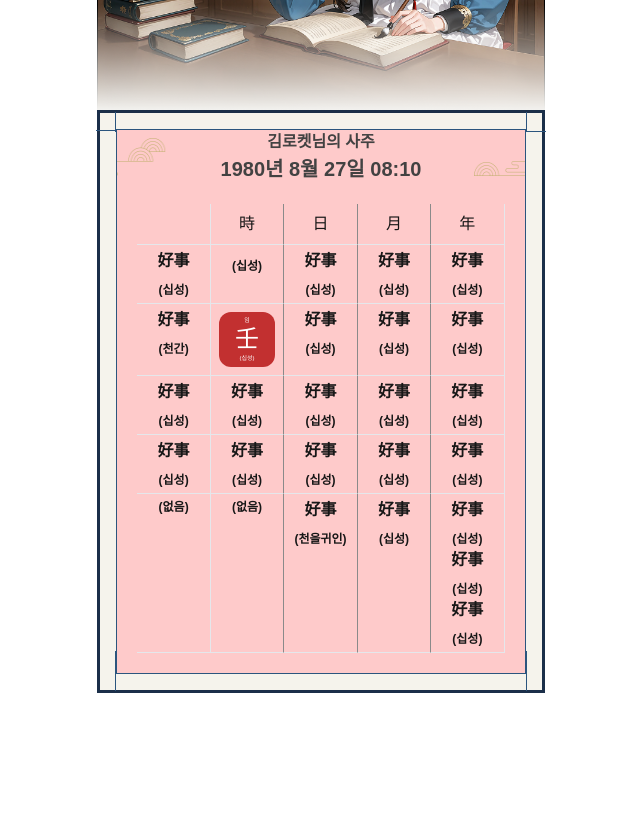
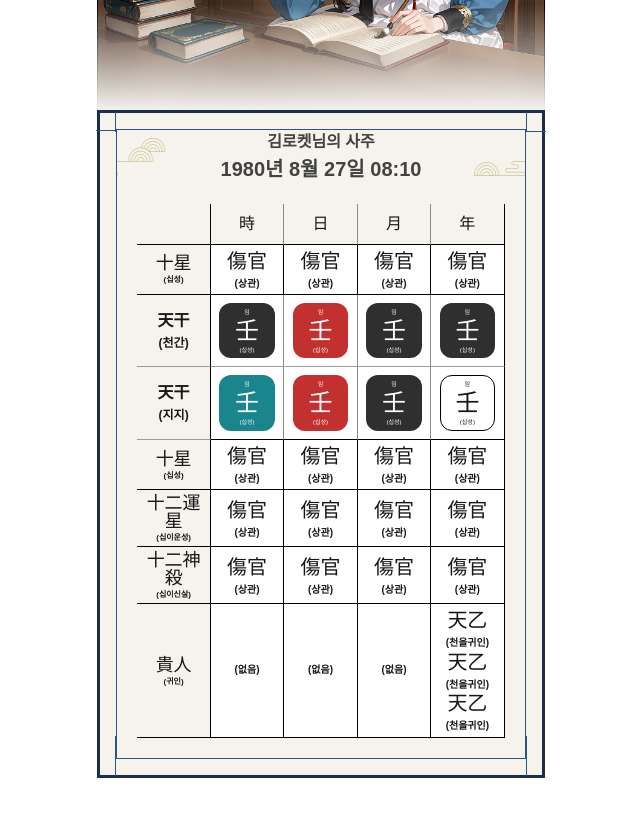
Before and after one commit to JJQKR/rocket, a Next.js app: page /chapter_1 in a window 1280 px wide. Shown: the part 1740-2556 px from the top of the page, without its empty margins (319-959 px from the left). Before the commit the page ends 2473 px from the top, so only its background shows below. Built offline with nearby package versions, Linux system fonts and the light colour scheme.

Commit message:
사주표 한자부분 임시완성

```diff
--- a/src/components/common/SajuTable.jsx
+++ b/src/components/common/SajuTable.jsx
@@ -1,12 +1,4 @@
 import React from "react";
-
-// 더미 사주 데이터
-// const dummySajuData = {
-//   si: { cheongan: "甲", jiji: "子" },
-//   il: { cheongan: "乙", jiji: "丑" },
-//   wol: { cheongan: "丙", jiji: "寅" },
-//   nyeon: { cheongan: "丁", jiji: "卯" },
-// };
 
 const SajuTable = () => {
   return (
@@ -19,7 +11,7 @@ const SajuTable = () => {
         <div className="absolute top-[2.4px] right-[-0.9px] border-b-[1px] w-[20px] h-[20px] border-[#2B557E]"></div>
       </div>
       <div className="border-[3px] border-[#1B2F49] p-4 ">
-        <div className="border-[#2B557E] border-[1px] bg-red-200">
+        <div className="border-[#2B557E] border-[1px]">
           <div className="saju_title grid grid-cols-[1fr,6fr,1fr]">
             <div className="flex items-center justify-left">
               <img
@@ -49,144 +41,222 @@ const SajuTable = () => {
           <div className="w-[90%] mx-auto my-5">
             {/* 헤더 행 */}
             <div className="header-row grid grid-cols-5">
-              <div className="border-b-[1.05px] border-r-[1.05px] border-b-black border-r-black p-2"></div>
-              <div className="border-b-[1.05px] border-r-[0.49px] border-b-black border-r-gray-medium p-2  text-center font-medium">
+              <div className="border-b-[1.05px] border-r-[1.05px] border-b-black-dark border-r-black-dark p-2"></div>
+              <div className="border-b-[1.05px] border-r-[0.49px] border-b-black-dark border-r-gray-medium p-2 text-center font-medium">
                 時
               </div>
-              <div className="border-b-[1.05px] border-r-[0.49px] border-b-black border-r-gray-medium p-2  text-center font-medium">
+              <div className="border-b-[1.05px] border-r-[0.49px] border-b-black-dark border-r-gray-medium p-2  text-center font-medium">
                 日
               </div>
-              <div className="border-b-[1.05px] border-r-[0.49px] border-b-black border-r-gray-medium p-2  text-center font-medium">
+              <div className="border-b-[1.05px] border-r-[0.49px] border-b-black-dark border-r-gray-medium p-2  text-center font-medium">
                 月
               </div>
-              <div className="border-b-[1.05px] border-r-[1.05px] border-b-black p-2 text-center font-medium">
+              <div className="border-b-[1.05px] border-r-[1.05px] border-b-black-dark  border-r-black-dark p-2 text-center font-medium">
                 年
               </div>
             </div>
-
             {/* 첫 번째 행 */}
             <div className="basic-row grid grid-cols-5">
-              <div className="border-b-[1.05px] border-r-[1.05px] border-b-black border-r-black p-1">
-                <p className="font-bold text-center pb-1 mb-1">好事</p>
-                <p className="text-sm text-center font-bold">(십성)</p>
+              <div className="border-b-[1.05px] text-center flex flex-col items-center justify-center border-r-[1.05px] border-b-black-dark border-r-black-dark p-1 leading-none">
+                <p className="font-normal text-xl text-center mb-1">十星</p>
+                <p className="font-bold text-2xs text-center">(십성)</p>
               </div>
-              <div className="border-b-[1.05px] border-r-[0.49px] border-b-black border-r-gray-medium p-1">
-                <p className="font-bold text-center pb-1 mb-1"></p>
-                <p className="text-sm text-center font-bold">(십성)</p>
+              <div className="border-b-[1.05px] bg-white border-r-[0.49px] text-center flex flex-col items-center justify-center border-b-black-dark border-r-black-dark p-1 leading-tight">
+                <p className="font-normal text-2xl text-center mb-1">傷官</p>
+                <p className="font-bold text-xs text-center">(상관)</p>
               </div>
-              <div className="border-b-[1.05px] border-r-[0.49px] border-b-black border-r-gray-medium p-1">
-                <p className="font-bold text-center pb-1 mb-1">好事</p>
-                <p className="text-sm text-center font-bold">(십성)</p>
+              <div className="border-b-[1.05px] bg-white border-r-[0.49px] text-center flex flex-col items-center justify-center border-b-black-dark border-r-black-dark p-1 leading-tight">
+                <p className="font-normal text-2xl text-center mb-1">傷官</p>
+                <p className="font-bold text-xs text-center">(상관)</p>
               </div>
-              <div className="border-b-[1.05px] border-r-[0.49px] border-b-black border-r-gray-medium p-1">
-                <p className="font-bold text-center pb-1 mb-1">好事</p>
-                <p className="text-sm text-center font-bold">(십성)</p>
+              <div className="border-b-[1.05px] bg-white border-r-[0.49px] text-center flex flex-col items-center justify-center border-b-black-dark border-r-black-dark p-1 leading-tight">
+                <p className="font-normal text-2xl text-center mb-1">傷官</p>
+                <p className="font-bold text-xs text-center">(상관)</p>
               </div>
-              <div className="border-b-[1.05px] border-r-[1.05px] border-b-black p-1">
-                <p className="font-bold text-center pb-1 mb-1">好事</p>
-                <p className="text-sm text-center font-bold">(십성)</p>
+              <div className="border-b-[1.05px] bg-white border-r-[0.49px] text-center flex flex-col items-center justify-center border-b-black-dark border-r-black-dark p-1 leading-tight">
+                <p className="font-normal text-2xl text-center mb-1">傷官</p>
+                <p className="font-bold text-xs text-center">(상관)</p>
               </div>
             </div>
             {/* 천간행 */}
             <div className="basic-row grid grid-cols-5">
-              <div className="border-b-[1.05px] border-r-[1.05px] border-b-black border-r-black p-1">
-                <p className="font-bold text-center pb-1 mb-1">好事</p>
+              <div className="border-b-[1.05px] text-center flex flex-col items-center justify-center leading-none border-r-[1.05px] border-b-gray-light border-r-black-dark p-1">
+                <p className="font-bold text-center pb-1 mb-1">天干</p>
                 <p className="text-sm text-center font-bold">(천간)</p>
               </div>
-              <div className="border-b-[1.05px] border-r-[0.49px] border-b-black border-r-gray-medium p-2 flex items-center justify-center">
-                <div className="color-container p-2 rounded-xl flex flex-col text-white justify-center items-center w-[55.45px] h-[55.45px] bg-red-medium">
-                  <p className="text-center font-normal text-2xs mb-1 leading-none">
-                    임
-                  </p>
-                  <p className="text-center font-normal text-3xl leading-none">
-                    壬
-                  </p>
-                  <p className="text-center font-normal text-2xs mt-1 leading-none">
+              <div className="border-b-[1.05px] bg-white border-r-[0.49px] border-b-gray-light border-r-gray-medium p-2 flex items-center justify-center">
+                <div className="color-container p-2 leading-none rounded-xl flex flex-col text-white justify-center items-center w-[55.45px] h-[55.45px] bg-black-medium">
+                  <p className="text-center font-normal text-3xs mb-1">임</p>
+                  <p className="text-center font-normal text-3xl ">壬</p>
+                  <p className="text-center font-normal text-3xs mt-1">
                     (십성)
                   </p>
                 </div>
               </div>
-              <div className="border-b-[1.05px] border-r-[0.49px] border-b-black border-r-gray-medium p-1">
-                <p className="font-bold text-center pb-1 mb-1">好事</p>
-                <p className="text-sm text-center font-bold">(십성)</p>
+              <div className="border-b-[1.05px] bg-white border-r-[0.49px] border-b-gray-light border-r-gray-medium p-2 flex items-center justify-center">
+                <div className="color-container p-2 leading-none rounded-xl flex flex-col text-white justify-center items-center w-[55.45px] h-[55.45px] bg-red-medium">
+                  <p className="text-center font-normal text-3xs mb-1">임</p>
+                  <p className="text-center font-normal text-3xl ">壬</p>
+                  <p className="text-center font-normal text-3xs mt-1">
+                    (십성)
+                  </p>
+                </div>
               </div>
-              <div className="border-b-[1.05px] border-r-[0.49px] border-b-black border-r-gray-medium p-1">
-                <p className="font-bold text-center pb-1 mb-1">好事</p>
-                <p className="text-sm text-center font-bold">(십성)</p>
+              <div className="border-b-[1.05px] bg-white border-r-[0.49px] border-b-gray-light border-r-gray-medium p-2 flex items-center justify-center">
+                <div className="color-container p-2 leading-none rounded-xl flex flex-col text-white justify-center items-center w-[55.45px] h-[55.45px] bg-black-medium">
+                  <p className="text-center font-normal text-3xs mb-1">임</p>
+                  <p className="text-center font-normal text-3xl ">壬</p>
+                  <p className="text-center font-normal text-3xs mt-1">
+                    (십성)
+                  </p>
+                </div>
               </div>
-              <div className="border-b-[1.05px] border-r-[1.05px] border-b-black p-1">
-                <p className="font-bold text-center pb-1 mb-1">好事</p>
-                <p className="text-sm text-center font-bold">(십성)</p>
+              <div className="border-b-[1.05px] bg-white border-r-[0.49px] border-b-gray-light border-r-black-dark p-2 flex items-center justify-center">
+                <div className="color-container p-2 leading-none rounded-xl flex flex-col text-white justify-center items-center w-[55.45px] h-[55.45px] bg-black-medium">
+                  <p className="text-center font-normal text-3xs mb-1">임</p>
+                  <p className="text-center font-normal text-3xl ">壬</p>
+                  <p className="text-center font-normal text-3xs mt-1">
+                    (십성)
+                  </p>
+                </div>
+              </div>
+            </div>
+            {/* 지지행 */}
+            <div className="basic-row grid grid-cols-5">
+              <div className="border-b-[1.05px] text-center flex flex-col items-center justify-center leading-none border-r-[1.05px] border-b-gray-light border-r-black-dark p-1">
+                <p className="font-bold text-center pb-1 mb-1">天干</p>
+                <p className="text-sm text-center font-bold">(지지)</p>
+              </div>
+              <div className="border-b-[1.05px] bg-white border-r-[0.49px] border-b-black-dark border-r-gray-medium p-2 flex items-center justify-center">
+                <div className="color-container p-2 leading-none rounded-xl flex flex-col text-white justify-center items-center w-[55.45px] h-[55.45px] bg-turquoise">
+                  <p className="text-center font-normal text-3xs mb-1">임</p>
+                  <p className="text-center font-normal text-3xl ">壬</p>
+                  <p className="text-center font-normal text-3xs mt-1">
+                    (십성)
+                  </p>
+                </div>
+              </div>
+              <div className="border-b-[1.05px] bg-white border-r-[0.49px] border-b-black-dark border-r-gray-medium p-2 flex items-center justify-center">
+                <div className="color-container p-2 leading-none rounded-xl flex flex-col text-white justify-center items-center w-[55.45px] h-[55.45px] bg-red-medium">
+                  <p className="text-center font-normal text-3xs mb-1">임</p>
+                  <p className="text-center font-normal text-3xl ">壬</p>
+                  <p className="text-center font-normal text-3xs mt-1">
+                    (십성)
+                  </p>
+                </div>
+              </div>
+              <div className="border-b-[1.05px] bg-white border-r-[0.49px] border-b-black-dark border-r-gray-medium p-2 flex items-center justify-center">
+                <div className="color-container p-2 leading-none rounded-xl flex flex-col text-white justify-center items-center w-[55.45px] h-[55.45px] bg-black-medium">
+                  <p className="text-center font-normal text-3xs mb-1">임</p>
+                  <p className="text-center font-normal text-3xl ">壬</p>
+                  <p className="text-center font-normal text-3xs mt-1">
+                    (십성)
+                  </p>
+                </div>
+              </div>
+              <div className="border-b-[1.05px] bg-white border-r-[0.49px] border-b-black-dark border-r-black-dark p-2 flex items-center justify-center">
+                <div className="color-container p-2 leading-none rounded-xl flex flex-col border-black-dark border-[0.98px] justify-center items-center w-[55.45px] h-[55.45px]">
+                  <p className="text-center font-normal text-3xs mb-1">임</p>
+                  <p className="text-center font-normal text-3xl ">壬</p>
+                  <p className="text-center font-normal text-3xs mt-1">
+                    (십성)
+                  </p>
+                </div>
+              </div>
+            </div>
+            {/* 지지행끝 */}
+            {/* 십성시작 */}
+            <div className="basic-row grid grid-cols-5">
+              <div className="border-b-[1.05px] text-center flex flex-col items-center justify-center border-r-[1.05px] border-b-black-dark border-r-black-dark p-1 leading-none">
+                <p className="font-normal text-xl text-center mb-1">十星</p>
+                <p className="font-bold text-2xs text-center">(십성)</p>
+              </div>
+              <div className="border-b-[1.05px] bg-white border-r-[0.49px] text-center flex flex-col items-center justify-center border-b-black-dark border-r-black-dark p-1 leading-tight">
+                <p className="font-normal text-2xl text-center mb-1">傷官</p>
+                <p className="font-bold text-xs text-center">(상관)</p>
+              </div>
+              <div className="border-b-[1.05px] bg-white border-r-[0.49px] text-center flex flex-col items-center justify-center border-b-black-dark border-r-black-dark p-1 leading-tight">
+                <p className="font-normal text-2xl text-center mb-1">傷官</p>
+                <p className="font-bold text-xs text-center">(상관)</p>
+              </div>
+              <div className="border-b-[1.05px] bg-white border-r-[0.49px] text-center flex flex-col items-center justify-center border-b-black-dark border-r-black-dark p-1 leading-tight">
+                <p className="font-normal text-2xl text-center mb-1">傷官</p>
+                <p className="font-bold text-xs text-center">(상관)</p>
+              </div>
+              <div className="border-b-[1.05px] bg-white border-r-[0.49px] text-center flex flex-col items-center justify-center border-b-black-dark border-r-black-dark p-1 leading-tight">
+                <p className="font-normal text-2xl text-center mb-1">傷官</p>
+                <p className="font-bold text-xs text-center">(상관)</p>
+              </div>
+            </div>
+            {/* 십이운성행 */}
+            <div className="basic-row grid grid-cols-5">
+              <div className="border-b-[1.05px] text-center flex flex-col items-center justify-center border-r-[1.05px] border-b-black-dark border-r-black-dark p-1 leading-none">
+                <p className="font-normal text-xl text-center mb-1">十二運星</p>
+                <p className="font-bold text-2xs text-center">(십이운성)</p>
+              </div>
+              <div className="border-b-[1.05px] bg-white border-r-[0.49px] text-center flex flex-col items-center justify-center border-b-black-dark border-r-black-dark p-1 leading-tight">
+                <p className="font-normal text-2xl text-center mb-1">傷官</p>
+                <p className="font-bold text-xs text-center">(상관)</p>
+              </div>
+              <div className="border-b-[1.05px] bg-white border-r-[0.49px] text-center flex flex-col items-center justify-center border-b-black-dark border-r-black-dark p-1 leading-tight">
+                <p className="font-normal text-2xl text-center mb-1">傷官</p>
+                <p className="font-bold text-xs text-center">(상관)</p>
+              </div>
+              <div className="border-b-[1.05px] bg-white border-r-[0.49px] text-center flex flex-col items-center justify-center border-b-black-dark border-r-black-dark p-1 leading-tight">
+                <p className="font-normal text-2xl text-center mb-1">傷官</p>
+                <p className="font-bold text-xs text-center">(상관)</p>
+              </div>
+              <div className="border-b-[1.05px] bg-white border-r-[0.49px] text-center flex flex-col items-center justify-center border-b-black-dark border-r-black-dark p-1 leading-tight">
+                <p className="font-normal text-2xl text-center mb-1">傷官</p>
+                <p className="font-bold text-xs text-center">(상관)</p>
+              </div>
+            </div>
+            {/* 십이인살행 */}
+            <div className="basic-row grid grid-cols-5">
+              <div className="border-b-[1.05px] text-center flex flex-col items-center justify-center border-r-[1.05px] border-b-black-dark border-r-black-dark p-1 leading-none">
+                <p className="font-normal text-xl text-center mb-1">十二神殺</p>
+                <p className="font-bold text-2xs text-center">(십이신살)</p>
+              </div>
+              <div className="border-b-[1.05px] bg-white border-r-[0.49px] text-center flex flex-col items-center justify-center border-b-black-dark border-r-black-dark p-1 leading-tight">
+                <p className="font-normal text-2xl text-center mb-1">傷官</p>
+                <p className="font-bold text-xs text-center">(상관)</p>
+              </div>
+              <div className="border-b-[1.05px] bg-white border-r-[0.49px] text-center flex flex-col items-center justify-center border-b-black-dark border-r-black-dark p-1 leading-tight">
+                <p className="font-normal text-2xl text-center mb-1">傷官</p>
+                <p className="font-bold text-xs text-center">(상관)</p>
+              </div>
+              <div className="border-b-[1.05px] bg-white border-r-[0.49px] text-center flex flex-col items-center justify-center border-b-black-dark border-r-black-dark p-1 leading-tight">
+                <p className="font-normal text-2xl text-center mb-1">傷官</p>
+                <p className="font-bold text-xs text-center">(상관)</p>
+              </div>
+              <div className="border-b-[1.05px] bg-white border-r-[0.49px] text-center flex flex-col items-center justify-center border-b-black-dark border-r-black-dark p-1 leading-tight">
+                <p className="font-normal text-2xl text-center mb-1">傷官</p>
+                <p className="font-bold text-xs text-center">(상관)</p>
               </div>
             </div>
 
-            {/* 지지행 */}
+            {/* 귀인행 */}
             <div className="basic-row grid grid-cols-5">
-              <div className="border-b-[1.05px] border-r-[1.05px] border-b-black border-r-black p-1">
-                <p className="font-bold text-center pb-1 mb-1">好事</p>
-                <p className="text-sm text-center font-bold">(십성)</p>
+              <div className="border-b-[1.05px] text-center flex flex-col items-center justify-center border-r-[1.05px] border-b-black-dark border-r-black-dark p-1 leading-none">
+                <p className="font-normal text-xl text-center mb-1">貴人</p>
+                <p className="font-bold text-2xs text-center">(귀인)</p>
               </div>
-              <div className="border-b-[1.05px] border-r-[0.49px] border-b-black border-r-gray-medium p-1">
-                <p className="font-bold text-center pb-1 mb-1">好事</p>
-                <p className="text-sm text-center font-bold">(십성)</p>
+              <div className="border-b-[1.05px] bg-white border-r-[0.49px] text-center flex flex-col items-center justify-center border-b-black-dark border-r-black-dark p-1 leading-tight">
+                <p className="font-bold text-xs text-center">(없음)</p>
               </div>
-              <div className="border-b-[1.05px] border-r-[0.49px] border-b-black border-r-gray-medium p-1">
-                <p className="font-bold text-center pb-1 mb-1">好事</p>
-                <p className="text-sm text-center font-bold">(십성)</p>
+              <div className="border-b-[1.05px] bg-white border-r-[0.49px] text-center flex flex-col items-center justify-center border-b-black-dark border-r-black-dark p-1 leading-tight">
+                <p className="font-bold text-xs text-center">(없음)</p>
               </div>
-              <div className="border-b-[1.05px] border-r-[0.49px] border-b-black border-r-gray-medium p-1">
-                <p className="font-bold text-center pb-1 mb-1">好事</p>
-                <p className="text-sm text-center font-bold">(십성)</p>
+              <div className="border-b-[1.05px] bg-white border-r-[0.49px] text-center flex flex-col items-center justify-center border-b-black-dark border-r-black-dark p-1 leading-tight">
+                <p className="font-bold text-xs text-center">(없음)</p>
               </div>
-              <div className="border-b-[1.05px] border-r-[1.05px] border-b-black p-1">
-                <p className="font-bold text-center pb-1 mb-1">好事</p>
-                <p className="text-sm text-center font-bold">(십성)</p>
-              </div>
-            </div>
-            <div className="basic-row grid grid-cols-5">
-              <div className="border-b-[1.05px] border-r-[1.05px] border-b-black border-r-black p-1">
-                <p className="font-bold text-center pb-1 mb-1">好事</p>
-                <p className="text-sm text-center font-bold">(십성)</p>
-              </div>
-              <div className="border-b-[1.05px] border-r-[0.49px] border-b-black border-r-gray-medium p-1">
-                <p className="font-bold text-center pb-1 mb-1">好事</p>
-                <p className="text-sm text-center font-bold">(십성)</p>
-              </div>
-              <div className="border-b-[1.05px] border-r-[0.49px] border-b-black border-r-gray-medium p-1">
-                <p className="font-bold text-center pb-1 mb-1">好事</p>
-                <p className="text-sm text-center font-bold">(십성)</p>
-              </div>
-              <div className="border-b-[1.05px] border-r-[0.49px] border-b-black border-r-gray-medium p-1">
-                <p className="font-bold text-center pb-1 mb-1">好事</p>
-                <p className="text-sm text-center font-bold">(십성)</p>
-              </div>
-              <div className="border-b-[1.05px] border-r-[1.05px] border-b-black p-1">
-                <p className="font-bold text-center pb-1 mb-1">好事</p>
-                <p className="text-sm text-center font-bold">(십성)</p>
-              </div>
-            </div>
-            <div className="basic-triple-row grid grid-cols-5">
-              <div className="border-b-[1.05px] border-r-[1.05px] border-b-black border-r-black p-1">
-                <p className="text-sm text-center font-bold">(없음)</p>
-              </div>
-              <div className="border-b-[1.05px] border-r-[0.49px] border-b-black border-r-gray-medium p-1">
-                <p className="text-sm text-center font-bold">(없음)</p>
-              </div>
-              <div className="border-b-[1.05px] border-r-[0.49px] border-b-black border-r-gray-medium p-1">
-                <p className="font-bold text-center pb-1 mb-1">好事</p>
-                <p className="text-sm text-center font-bold">(천을귀인)</p>
-              </div>
-              <div className="border-b-[1.05px] border-r-[0.49px] border-b-black border-r-gray-medium p-1">
-                <p className="font-bold text-center pb-1 mb-1">好事</p>
-                <p className="text-sm text-center font-bold">(십성)</p>
-              </div>
-              <div className="border-b-[1.05px] border-r-[1.05px] border-b-black p-1">
-                <p className="font-bold text-center pb-1 mb-1">好事</p>
-                <p className="text-sm text-center font-bold">(십성)</p>
-                <p className="font-bold text-center pb-1 mb-1">好事</p>
-                <p className="text-sm text-center font-bold">(십성)</p>
-                <p className="font-bold text-center pb-1 mb-1">好事</p>
-                <p className="text-sm text-center font-bold">(십성)</p>
+              <div className="border-b-[1.05px] bg-white border-r-[0.49px] text-center flex flex-col items-center justify-center border-b-black-dark border-r-black-dark p-1 leading-tight">
+                <p className="font-normal text-2xl text-center mb-1">天乙</p>
+                <p className="font-bold text-xs text-center">(천을귀인)</p>
+                <p className="font-normal text-2xl text-center mb-1">天乙</p>
+                <p className="font-bold text-xs text-center">(천을귀인)</p>
+                <p className="font-normal text-2xl text-center mb-1">天乙</p>
+                <p className="font-bold text-xs text-center">(천을귀인)</p>
               </div>
             </div>
           </div>
--- a/tailwind.config.js
+++ b/tailwind.config.js
@@ -11,7 +11,8 @@ module.exports = {
       // md: "768px", // 기본값
     },
     fontSize: {
-      "2xs": "6px",
+      "3xs": "6px",
+      "2xs": "8px",
       xs: "10px",
       sm: "12px",
       base: "14px",
@@ -24,6 +25,7 @@ module.exports = {
     extend: {
       colors: {
         black: {
+          dark: "#000",
           medium: "#2F2F2F",
         },
         gray: {
@@ -33,6 +35,7 @@ module.exports = {
         red: {
           medium: "#C23030",
         },
+        turquoise: "#18868C",
       },
     },
   },
```
